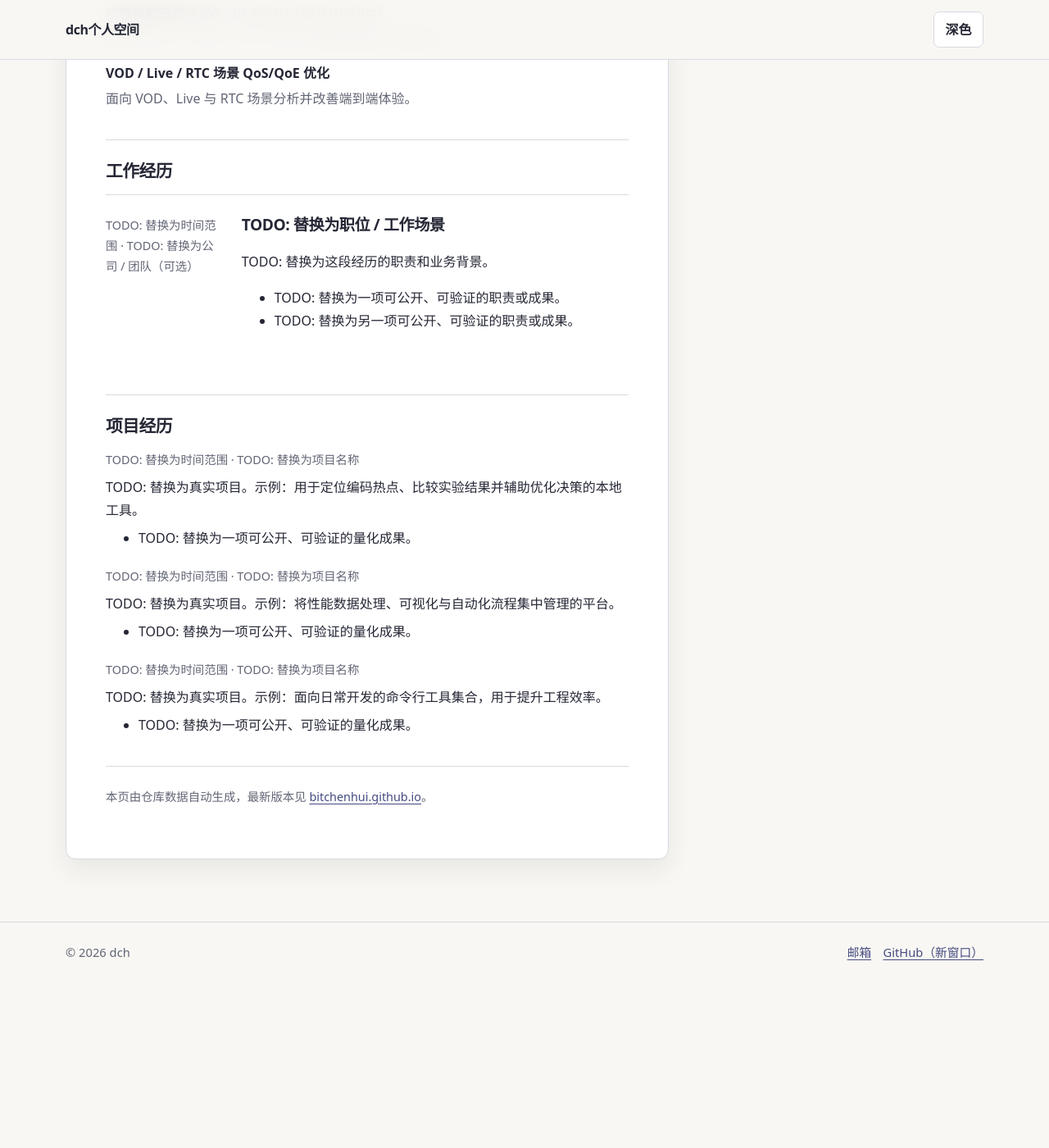
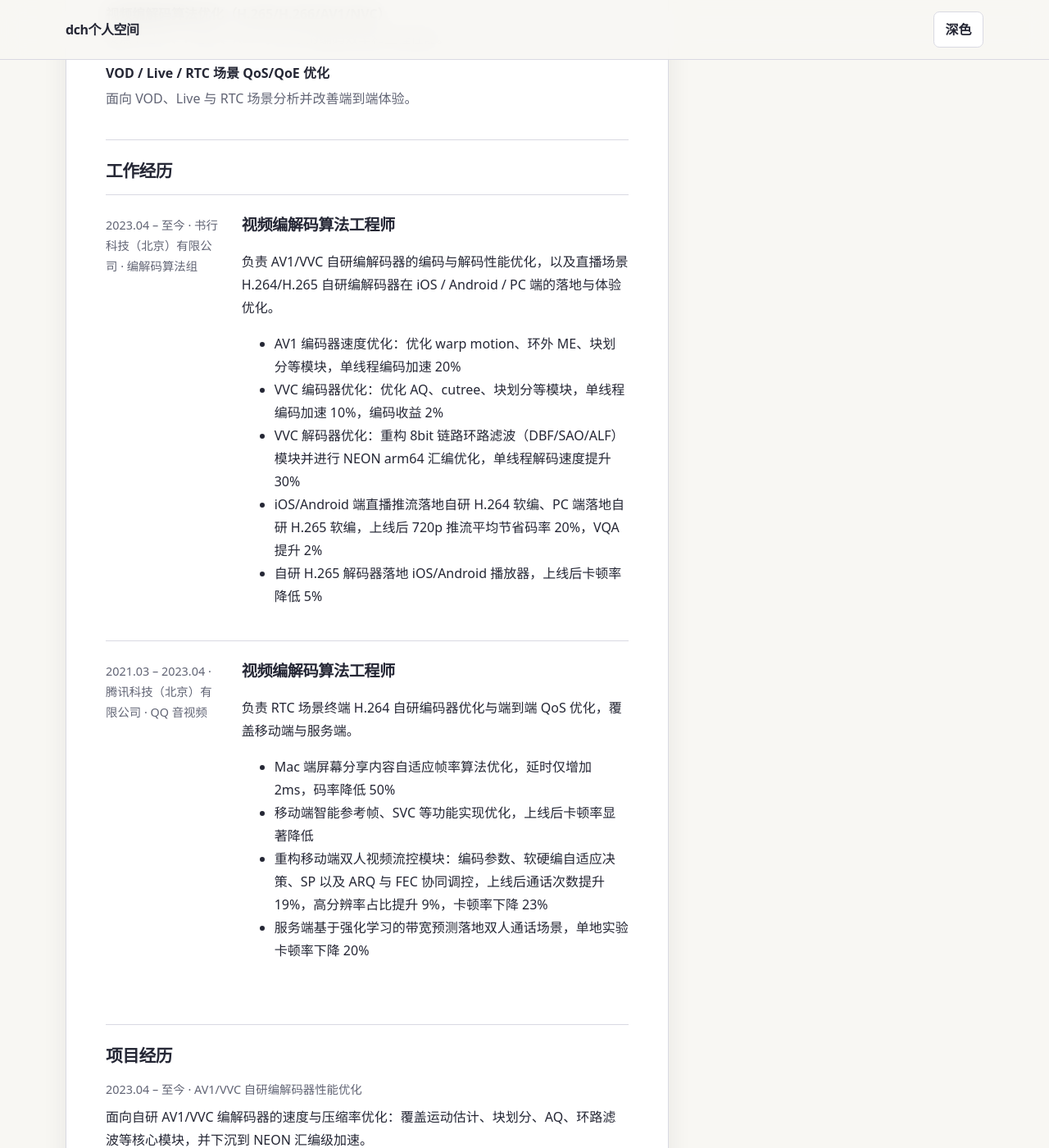
Before and after one commit to bitchenhui/bitchenhui.github.io, a Jekyll site: the page built from resume/index.html, in a window 1280 px wide and 1400 px high, scrolled down 799 px. Shown: the whole window at 82% size. Built offline with Jekyll 4.4.1, drawn with Linux system fonts in a browser that asks for light colours; before the commit the page ends 1998 px from its top, so only the background shows below that; some of the changed text lies outside the part shown.

Commit message:
feat: fill real profile content from resume
- Add work experience at Bookxing (Xiaohongshu) and Tencent QQ audio/video
- Add three representative projects with quantified highlights
- Add education and honors data; render them on the resume page
- Use real name in author metadata

```diff
--- a/_config.yml
+++ b/_config.yml
@@ -12,7 +12,7 @@ plugins:
   - jekyll-sitemap
 
 author:
-  name: "dch"
+  name: "段晨辉"
   role: "主动拥抱AGI的视频编解码算法工程师"
   intro: "用AI重塑所有流程中；ACL努力康复中的篮球爱好者；北京探店"
   email: "dch950301@163.com"
--- /dev/null
+++ b/_data/education.yml
@@ -0,0 +1,4 @@
+# 教育背景，按时间倒序。
+- period: "2013 – 2020"
+  school: "北京理工大学"
+  detail: "信息与电子学院 · 信息与通信工程 · 本硕（保研）"
--- a/_data/experience.yml
+++ b/_data/experience.yml
@@ -1,10 +1,22 @@
 # 每段经历一条。必填：period / role / summary / highlights。
 # 可选字段：org —— 公司或团队名称；location —— 工作地点。
-# 未确认的信息继续使用 TODO: 替换为……，不要发布虚构履历或量化成果。
-- period: "TODO: 替换为时间范围"
-  org: "TODO: 替换为公司 / 团队（可选）"
-  role: "TODO: 替换为职位 / 工作场景"
-  summary: "TODO: 替换为这段经历的职责和业务背景。"
+- period: "2023.04 – 至今"
+  org: "书行科技（北京）有限公司 · 编解码算法组"
+  role: "视频编解码算法工程师"
+  summary: "负责 AV1/VVC 自研编解码器的编码与解码性能优化，以及直播场景 H.264/H.265 自研编解码器在 iOS / Android / PC 端的落地与体验优化。"
   highlights:
-    - "TODO: 替换为一项可公开、可验证的职责或成果。"
-    - "TODO: 替换为另一项可公开、可验证的职责或成果。"
+    - "AV1 编码器速度优化：优化 warp motion、环外 ME、块划分等模块，单线程编码加速 20%"
+    - "VVC 编码器优化：优化 AQ、cutree、块划分等模块，单线程编码加速 10%，编码收益 2%"
+    - "VVC 解码器优化：重构 8bit 链路环路滤波（DBF/SAO/ALF）模块并进行 NEON arm64 汇编优化，单线程解码速度提升 30%"
+    - "iOS/Android 端直播推流落地自研 H.264 软编、PC 端落地自研 H.265 软编，上线后 720p 推流平均节省码率 20%，VQA 提升 2%"
+    - "自研 H.265 解码器落地 iOS/Android 播放器，上线后卡顿率降低 5%"
+
+- period: "2021.03 – 2023.04"
+  org: "腾讯科技（北京）有限公司 · QQ 音视频"
+  role: "视频编解码算法工程师"
+  summary: "负责 RTC 场景终端 H.264 自研编码器优化与端到端 QoS 优化，覆盖移动端与服务端。"
+  highlights:
+    - "Mac 端屏幕分享内容自适应帧率算法优化，延时仅增加 2ms，码率降低 50%"
+    - "移动端智能参考帧、SVC 等功能实现优化，上线后卡顿率显著降低"
+    - "重构移动端双人视频流控模块：编码参数、软硬编自适应决策、SP 以及 ARQ 与 FEC 协同调控，上线后通话次数提升 19%，高分辨率占比提升 9%，卡顿率下降 23%"
+    - "服务端基于强化学习的带宽预测落地双人通话场景，单地实验卡顿率下降 20%"
--- /dev/null
+++ b/_data/honors.yml
@@ -0,0 +1,4 @@
+# 荣誉与专利等可公开条目。
+- "撰写并授权 20+ 篇视频领域国内发明专利"
+- "腾讯 QQ 音视频在职期间 2 次获评优秀员工"
+- "小红书在职期间绩效连续获评优秀"
--- a/_data/projects.yml
+++ b/_data/projects.yml
@@ -1,46 +1,47 @@
 # 每个项目一段 YAML。必填：title / description / stack。
-# 可选字段：
-#   period          —— 时间范围，如 "2024.03 – 至今"
-#   highlights      —— 量化成果列表（可公开、可验证的数据最有说服力，如 "同档位码率节省 x%"）
-#   cover           —— 封面图路径，图片放入 assets/img/ 后填 "/assets/img/xxx.png"
-#   project_url     —— 在线演示或落地页链接，留空则不显示按钮
-#   repository_url  —— 代码仓库链接，留空则不显示按钮
-# 未经确认的成果、客户或数据不要填写；没有把握的内容继续保留 TODO。
-- title: "TODO: 替换为项目名称"
-  period: "TODO: 替换为时间范围"
-  description: "TODO: 替换为真实项目。示例：用于定位编码热点、比较实验结果并辅助优化决策的本地工具。"
+# 可选字段：period、highlights（量化成果）、cover（assets/img/ 下的封面图）、
+#           project_url / repository_url（留空则不显示按钮）。
+- title: "AV1/VVC 自研编解码器性能优化"
+  period: "2023.04 – 至今"
+  description: "面向自研 AV1/VVC 编解码器的速度与压缩率优化：覆盖运动估计、块划分、AQ、环路滤波等核心模块，并下沉到 NEON 汇编级加速。"
   highlights:
-    - "TODO: 替换为一项可公开、可验证的量化成果。"
+    - "AV1 单线程编码加速 20%"
+    - "VVC 单线程解码速度提升 30%"
+    - "VVC 编码收益 2%"
   stack:
     - C++
-    - Python
-    - 性能分析
+    - NEON 汇编
+    - AV1
+    - VVC
   cover: ""
   project_url: ""
   repository_url: ""
 
-- title: "TODO: 替换为项目名称"
-  period: "TODO: 替换为时间范围"
-  description: "TODO: 替换为真实项目。示例：将性能数据处理、可视化与自动化流程集中管理的平台。"
+- title: "直播场景自研编解码器端上落地"
+  period: "2023.04 – 至今"
+  description: "自研 H.264/H.265 软编解码器在直播推流与播放链路的端上落地与体验优化，覆盖 iOS、Android 与 PC 三端，并解决黑屏兼容、音画不同步等线上问题。"
   highlights:
-    - "TODO: 替换为一项可公开、可验证的量化成果。"
+    - "720p 推流平均节省码率 20%，VQA 提升 2%"
+    - "播放端卡顿率降低 5%"
   stack:
-    - 数据处理
-    - 可视化
-    - 自动化
+    - H.264
+    - H.265
+    - iOS
+    - Android
   cover: ""
   project_url: ""
   repository_url: ""
 
-- title: "TODO: 替换为项目名称"
-  period: "TODO: 替换为时间范围"
-  description: "TODO: 替换为真实项目。示例：面向日常开发的命令行工具集合，用于提升工程效率。"
+- title: "RTC QoS 优化与强化学习带宽预测"
+  period: "2021.03 – 2023.04"
+  description: "RTC 场景端到端 QoS：双人视频流控模块重构（编码参数、软硬编自适应决策、ARQ/FEC 协同调控），以及服务端强化学习带宽预测的落地。"
   highlights:
-    - "TODO: 替换为一项可公开、可验证的量化成果。"
+    - "上线后卡顿率下降 23%，通话次数提升 19%"
+    - "强化学习带宽预测实验卡顿率下降 20%"
   stack:
-    - 开源
-    - CLI
-    - 工程效率
+    - RTC
+    - 强化学习
+    - C++
   cover: ""
   project_url: ""
   repository_url: ""
--- a/resume/index.html
+++ b/resume/index.html
@@ -2,7 +2,7 @@
 layout: default
 title: 简历
 permalink: /resume/
-description: "dch 的个人简历：视频编解码算法工程师，聚焦编码算法优化与 AI 驱动研发流程。"
+description: "段晨辉的个人简历：视频编解码算法工程师，聚焦 AV1/VVC 编解码优化、端上落地与 RTC QoS。"
 ---
 {% assign email = site.author.email | default: "" | strip %}
 {% assign github = site.author.github | default: "" | strip %}
@@ -75,6 +75,27 @@ description: "dch 的个人简历：视频编解码算法工程师，聚焦编
       </section>
     {% endif %}
 
+    {% if site.data.education and site.data.education != empty %}
+      <section class="resume__section" aria-labelledby="resume-education-title">
+        <h2 id="resume-education-title">教育背景</h2>
+        {% for school in site.data.education %}
+          <div class="resume__project">
+            <p class="experience-item__period">{% if school.period %}{{ school.period | escape }} · {% endif %}{{ school.school | escape }}</p>
+            <p>{{ school.detail | escape }}</p>
+          </div>
+        {% endfor %}
+      </section>
+    {% endif %}
+
+    {% if site.data.honors and site.data.honors != empty %}
+      <section class="resume__section" aria-labelledby="resume-honors-title">
+        <h2 id="resume-honors-title">荣誉与专利</h2>
+        <ul>
+          {% for honor in site.data.honors %}<li>{{ honor | escape }}</li>{% endfor %}
+        </ul>
+      </section>
+    {% endif %}
+
     <footer class="resume__footer">
       <p>本页由仓库数据自动生成，最新版本见 <a href="{{ '/' | relative_url }}">{{ site.url | remove: "https://" | remove: "http://" }}</a>。</p>
     </footer>
--- a/scripts/verify_site.rb
+++ b/scripts/verify_site.rb
@@ -573,7 +573,7 @@ REDIRECT_ROUTES.each_key do |path|
   end
 end
 resume_output = generated_html.fetch("resume/index.html")
-%w[id="resume-title" 当前关注 核心能力 工作经历 项目经历].each do |marker|
+%w[id="resume-title" 当前关注 核心能力 工作经历 项目经历 教育背景 荣誉与专利].each do |marker|
   abort "FAIL: generated resume page lacks #{marker}." unless resume_output.include?(marker)
 end
 resume_url_pattern = /<loc>\s*#{Regexp.escape("#{site_origin}#{relative_site_url('/resume/', baseurl)}")}\s*<\/loc>/
```
